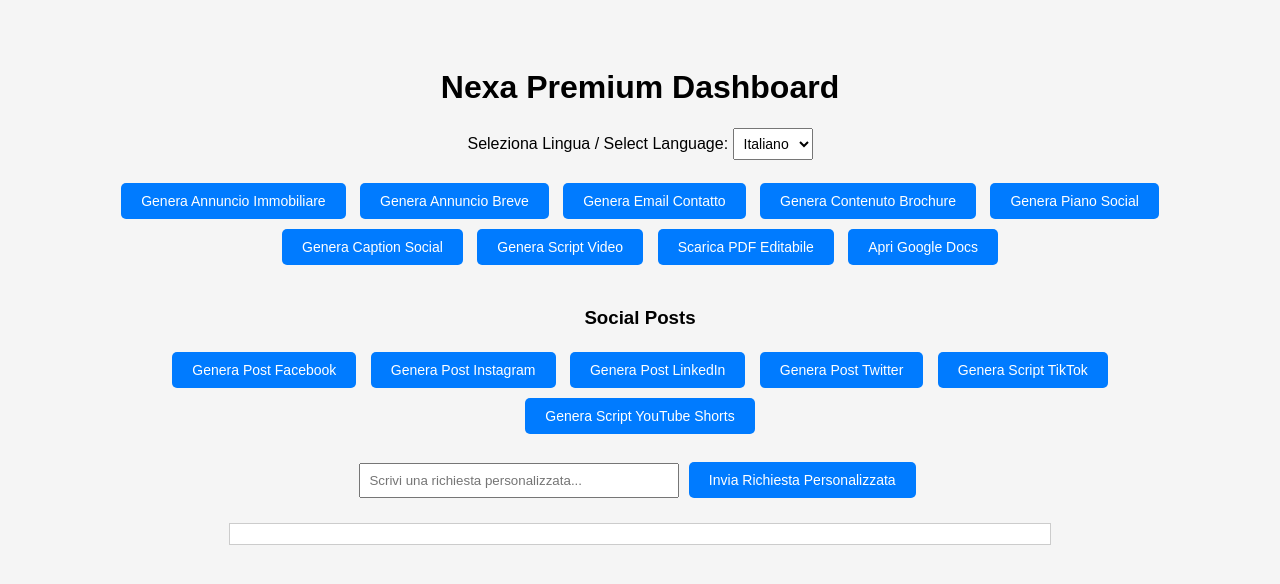
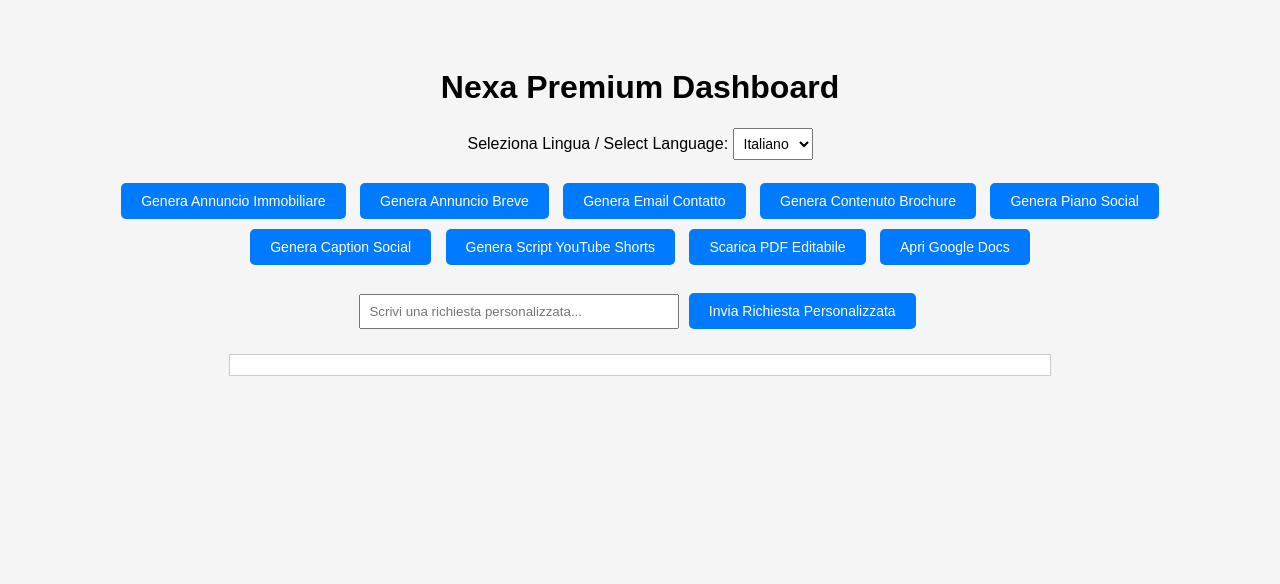
Before and after one commit to Nexilab-ai/nexa-dashboard-realestate, a website: page index.html in a window 1280 px wide. Drawn offline with Linux system fonts and the light colour scheme.

Commit message:
Update index.html

```diff
--- a/index.html
+++ b/index.html
@@ -59,18 +59,7 @@
     <button id="btnSocialTexts" onclick="generate('generateSocialTexts')"></button>
     <button id="btnVideoScript" onclick="generate('generateVideoScript')"></button>
     <button id="btnPDF" onclick="generate('generatePDF')"></button>
-    <button id="btnDocsLink" onclick="generate('generateDocsLink')"></button>
-  </div>
-
-  <br/>
-  <h3>Social Posts</h3>
-  <div>
-    <button id="btnFacebook" onclick="generate('generateFacebookPost')"></button>
-    <button id="btnInstagram" onclick="generate('generateInstagramPost')"></button>
-    <button id="btnLinkedIn" onclick="generate('generateLinkedInPost')"></button>
-    <button id="btnTwitter" onclick="generate('generateTwitterPost')"></button>
-    <button id="btnTikTok" onclick="generate('generateTikTokPost')"></button>
-    <button id="btnYouTube" onclick="generate('generateYouTubeShortsPost')"></button>
+    <button onclick="openDocs()">Apri Google Docs</button>
   </div>
 
   <br/>
@@ -90,16 +79,8 @@
         document.getElementById("btnBrochure").innerText = "Generate Brochure Content";
         document.getElementById("btnSocialPlan").innerText = "Generate Social Plan";
         document.getElementById("btnSocialTexts").innerText = "Generate Social Captions";
-        document.getElementById("btnVideoScript").innerText = "Generate Video Script";
+        document.getElementById("btnVideoScript").innerText = "Generate YouTube Shorts Script";
         document.getElementById("btnPDF").innerText = "Download Editable PDF";
-        document.getElementById("btnDocsLink").innerText = "Open Google Docs Template";
-
-        document.getElementById("btnFacebook").innerText = "Generate Facebook Post";
-        document.getElementById("btnInstagram").innerText = "Generate Instagram Post";
-        document.getElementById("btnLinkedIn").innerText = "Generate LinkedIn Post";
-        document.getElementById("btnTwitter").innerText = "Generate Twitter Post";
-        document.getElementById("btnTikTok").innerText = "Generate TikTok Script";
-        document.getElementById("btnYouTube").innerText = "Generate YouTube Shorts Script";
       } else {
         document.getElementById("btnListing").innerText = "Genera Annuncio Immobiliare";
         document.getElementById("btnShortListing").innerText = "Genera Annuncio Breve";
@@ -107,25 +88,17 @@
         document.getElementById("btnBrochure").innerText = "Genera Contenuto Brochure";
         document.getElementById("btnSocialPlan").innerText = "Genera Piano Social";
         document.getElementById("btnSocialTexts").innerText = "Genera Caption Social";
-        document.getElementById("btnVideoScript").innerText = "Genera Script Video";
+        document.getElementById("btnVideoScript").innerText = "Genera Script YouTube Shorts";
         document.getElementById("btnPDF").innerText = "Scarica PDF Editabile";
-        document.getElementById("btnDocsLink").innerText = "Apri Google Docs";
-
-        document.getElementById("btnFacebook").innerText = "Genera Post Facebook";
-        document.getElementById("btnInstagram").innerText = "Genera Post Instagram";
-        document.getElementById("btnLinkedIn").innerText = "Genera Post LinkedIn";
-        document.getElementById("btnTwitter").innerText = "Genera Post Twitter";
-        document.getElementById("btnTikTok").innerText = "Genera Script TikTok";
-        document.getElementById("btnYouTube").innerText = "Genera Script YouTube Shorts";
       }
     }
 
-    // Initialize labels
     updateButtonLabels();
 
     async function generate(endpoint) {
       const lang = document.getElementById("languageSelect").value;
       const responseDiv = document.getElementById("response");
+
       responseDiv.innerText = "⌛ Generazione in corso...";
 
       try {
@@ -141,10 +114,15 @@
       }
     }
 
+    function openDocs() {
+      window.open("https://docs.google.com/document/d/IL-TUO-DOC-ID/edit", "_blank");
+    }
+
     async function sendCustomRequest() {
       const lang = document.getElementById("languageSelect").value;
       const input = document.getElementById("customInput").value;
       const responseDiv = document.getElementById("response");
+
       responseDiv.innerText = "⌛ Generazione in corso...";
 
       try {
```
